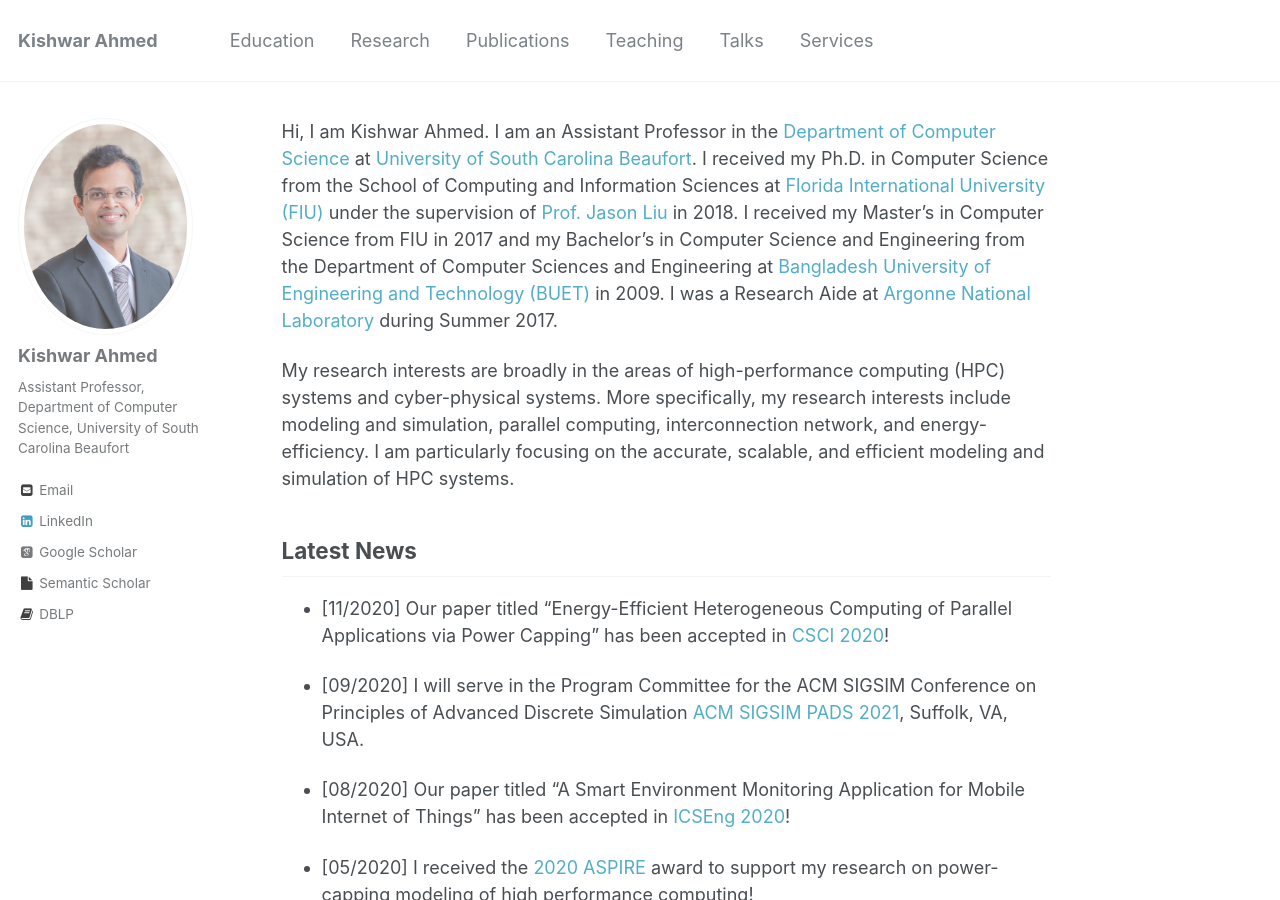
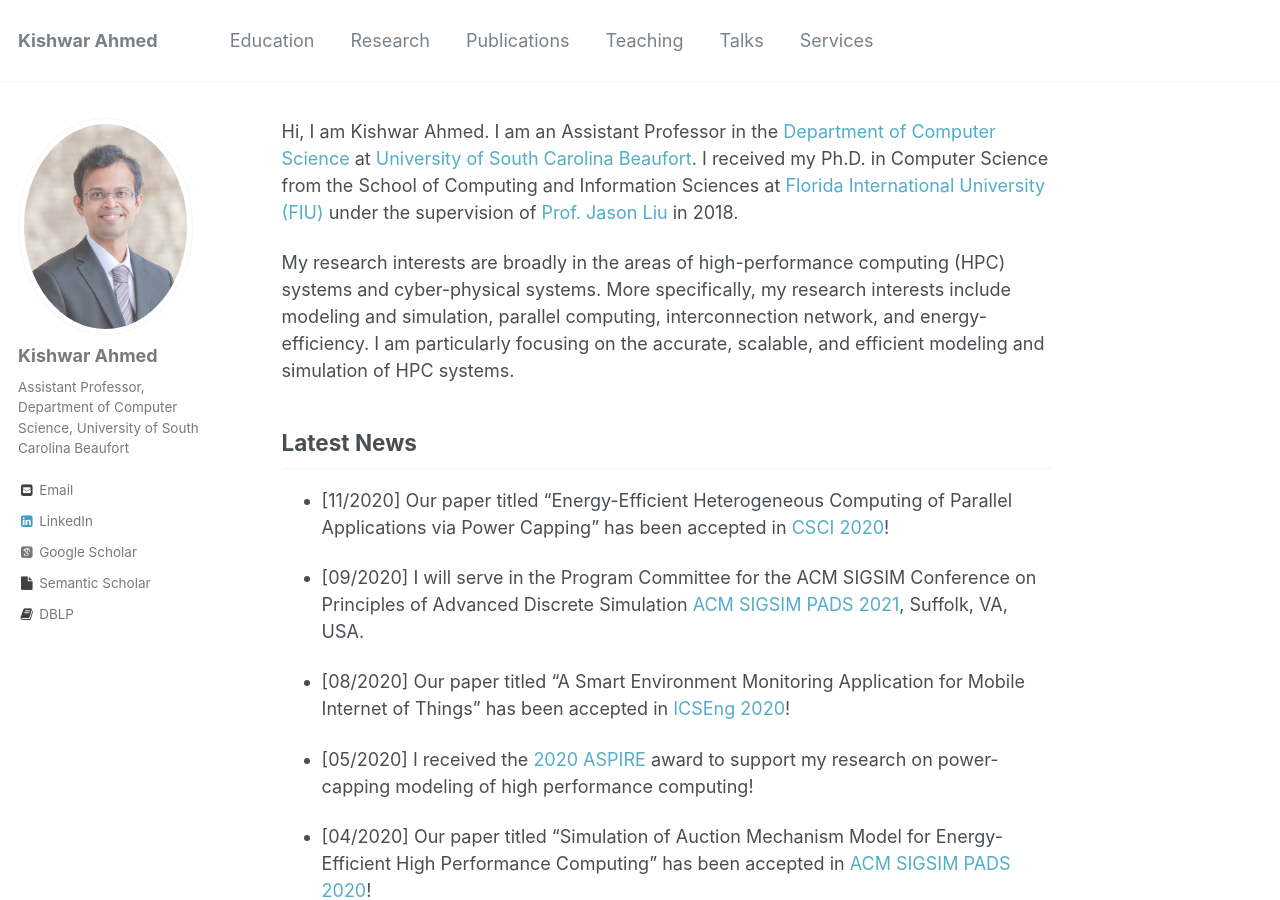
Before and after one commit to kishwarbd/kishwarbd.github.io, a Jekyll site: the page built from _pages/about.md, in a window 1280 px wide and 900 px high. Built offline with Jekyll 4.4.1, drawn with Linux system fonts in a browser that asks for light colours; some web fonts are replaced.

Commit message:
more updates

```diff
--- a/_pages/about.md
+++ b/_pages/about.md
@@ -10,11 +10,7 @@ redirect_from:
 Hi, I am Kishwar Ahmed. I am an Assistant Professor in the [Department of Computer Science](https://www.uscb.edu/academics/academic_departments/school-of-science-and-mathematics/computer-science/) at [University of South Carolina Beaufort](https://www.uscb.edu/). I received my Ph.D. in Computer Science from the
 School of Computing and Information
 Sciences at [Florida International University (FIU)](https://www.fiu.edu/) under the supervision of [Prof.
-Jason Liu](https://people.cis.fiu.edu/liux/) in 2018.  I received my
-Master's in Computer Science from FIU in 2017 and my Bachelor's in
-Computer Science and Engineering from the Department of Computer
-Sciences and Engineering at [Bangladesh
-University of Engineering and Technology (BUET)](http://buet.ac.bd) in 2009. I was a Research Aide at [Argonne National Laboratory](https://www.anl.gov/) during Summer 2017.
+Jason Liu](https://people.cis.fiu.edu/liux/) in 2018.
 
 My research interests are broadly in the areas of high-performance
 computing (HPC) systems and cyber-physical systems. More specifically, my research interests include modeling and simulation, parallel computing, interconnection network, and energy-efficiency. I am particularly focusing on the accurate, scalable, and efficient modeling and simulation of HPC systems.
```
